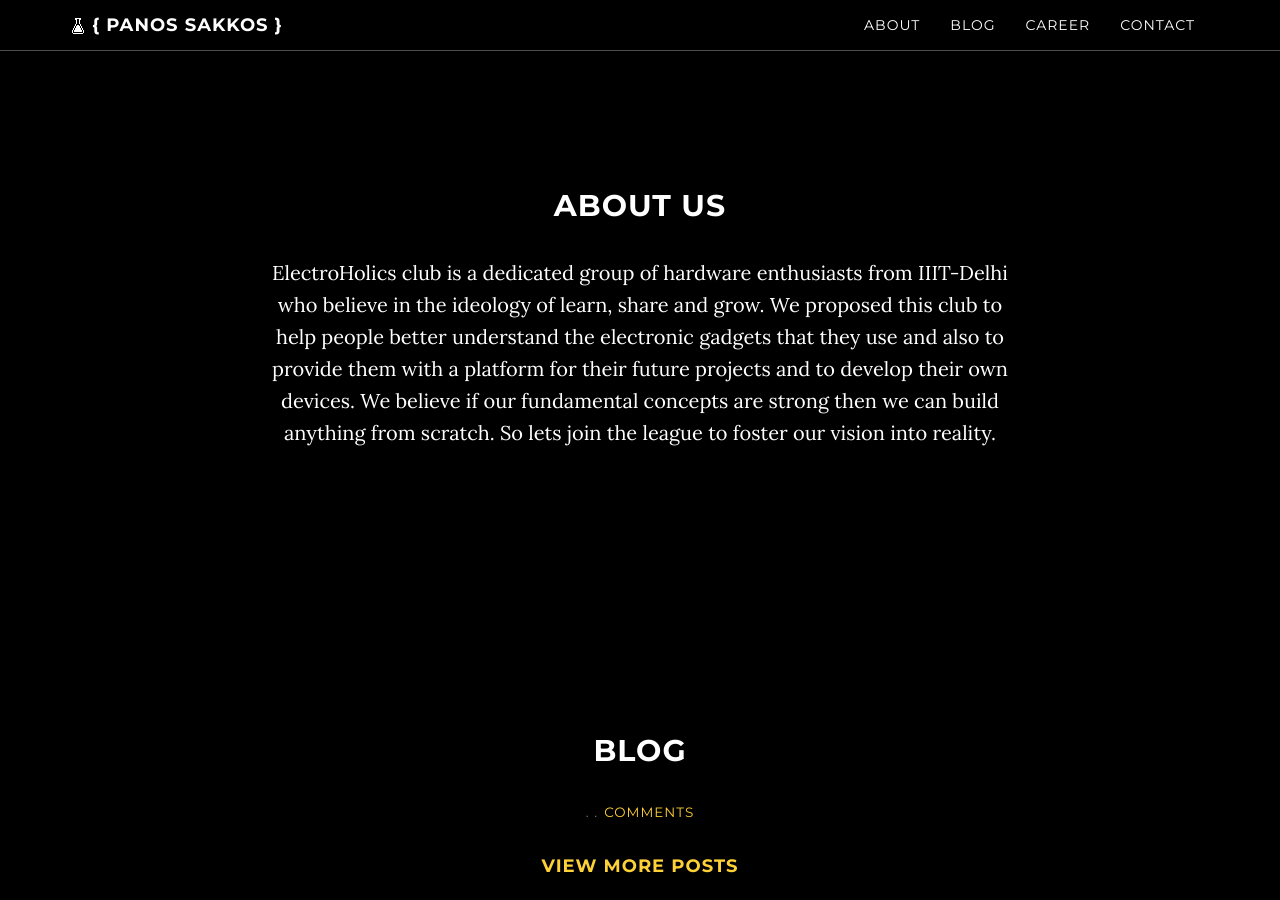
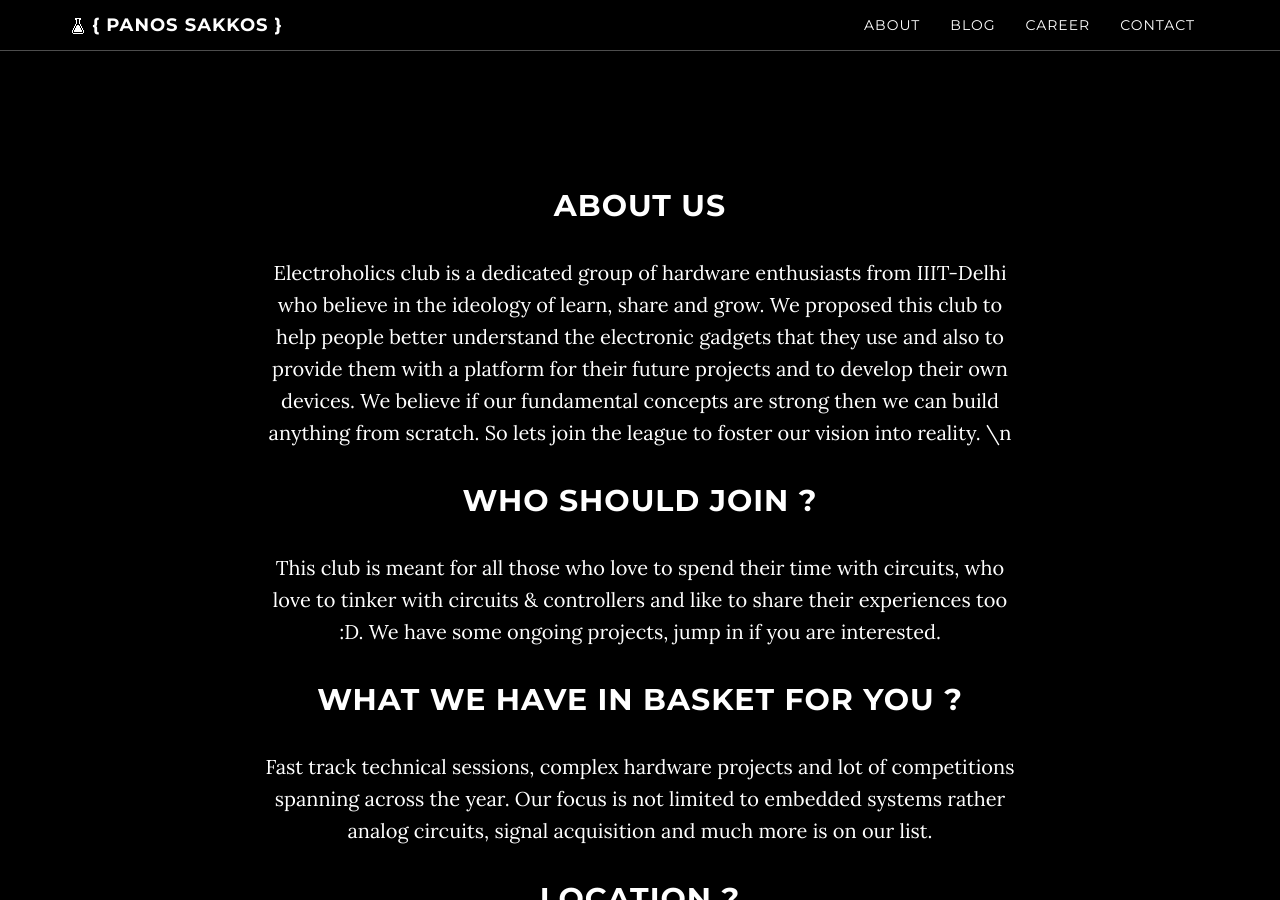
Before and after one commit to Electroholics/previous-website, a Jekyll site: the page built from index.html, in a window 1280 px wide and 900 px high, scrolled down 961 px. Built offline with Jekyll 4.4.1, drawn with Linux system fonts in a browser that asks for light colours; comment, search, counter and statistics services are not loaded; some of the changed text lies outside the part shown.

Commit message:
Contacts & Aboutsession & Coverpic has changed

```diff
--- a/about.html
+++ b/about.html
@@ -5,4 +5,13 @@ title: About
 ---
 ## About Us
 
-ElectroHolics club is a dedicated group of hardware enthusiasts from IIIT-Delhi who believe in the ideology of learn, share and grow. We proposed this club to help people better understand the electronic gadgets that they use and also to provide them with a platform for their future projects and to develop their own devices. We believe if our fundamental concepts are strong then we can build anything from scratch. So lets join the league to foster our vision into reality.
+Electroholics club is a dedicated group of hardware enthusiasts from IIIT-Delhi who believe in the ideology of learn, share and grow. We proposed this club to help people better understand the electronic gadgets that they use and also to provide them with a platform for their future projects and to develop their own devices. We believe if our fundamental concepts are strong then we can build anything from scratch. So lets join the league to foster our vision into reality. \n
+
+## Who should Join ?
+This club is meant for all those who love to spend their time with circuits, who love to tinker with circuits & controllers and like to share their experiences too :D. We have some ongoing projects, jump in if you are interested.
+## What we have in basket for you ?
+Fast track technical sessions, complex hardware projects and lot of competitions spanning across the year. Our focus is not limited to embedded systems rather analog circuits, signal acquisition and much more is on our list.
+## Location ?
+We love not to be restricted to the boring labs so this time we choose to have our sessions in the shared space, downstairs, Library building. We will be carrying our hardware stuff along to enjoy the rhythm of our sessions.
+## How you can contribute ?
+You can contribute in two ways (i) share your technical knowledge by preparing handouts/lab experiments or lecture slides or by (ii) donating your spare hardware stuff which is getting coated in dust.
```
Also changed, not shown: contact.html (+15 -15 lines), img/intro-bg.jpg.
